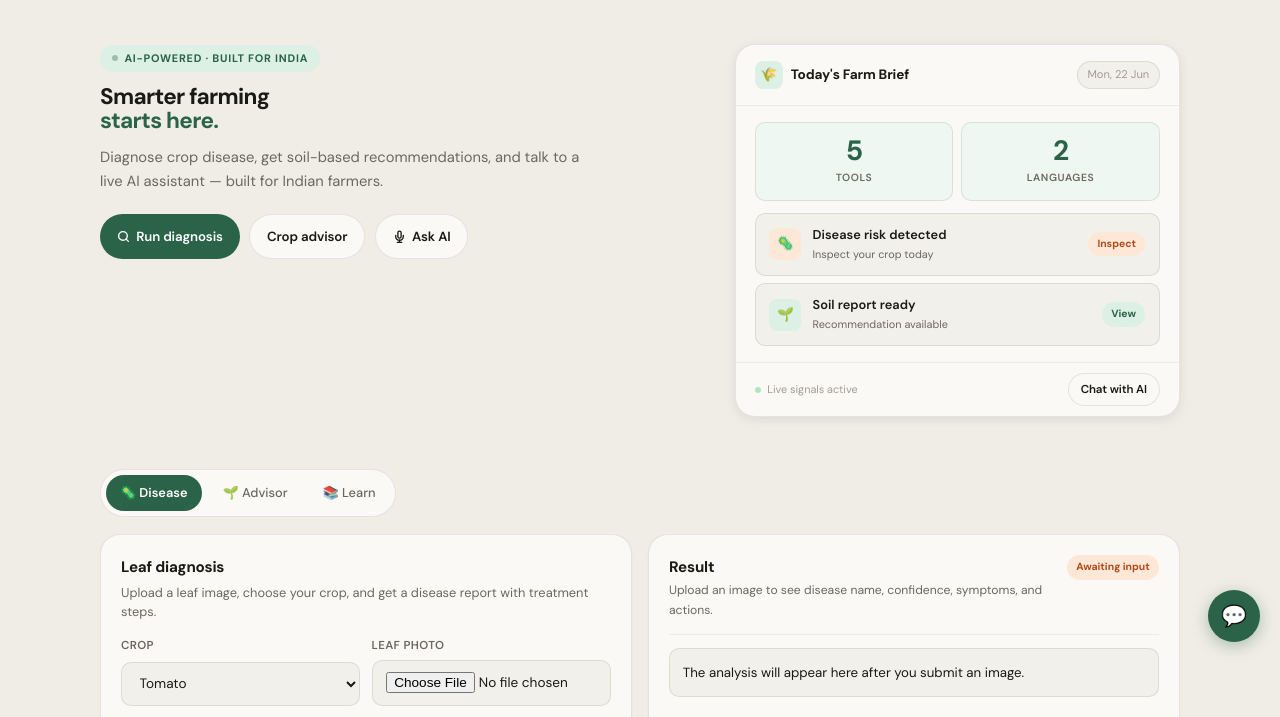
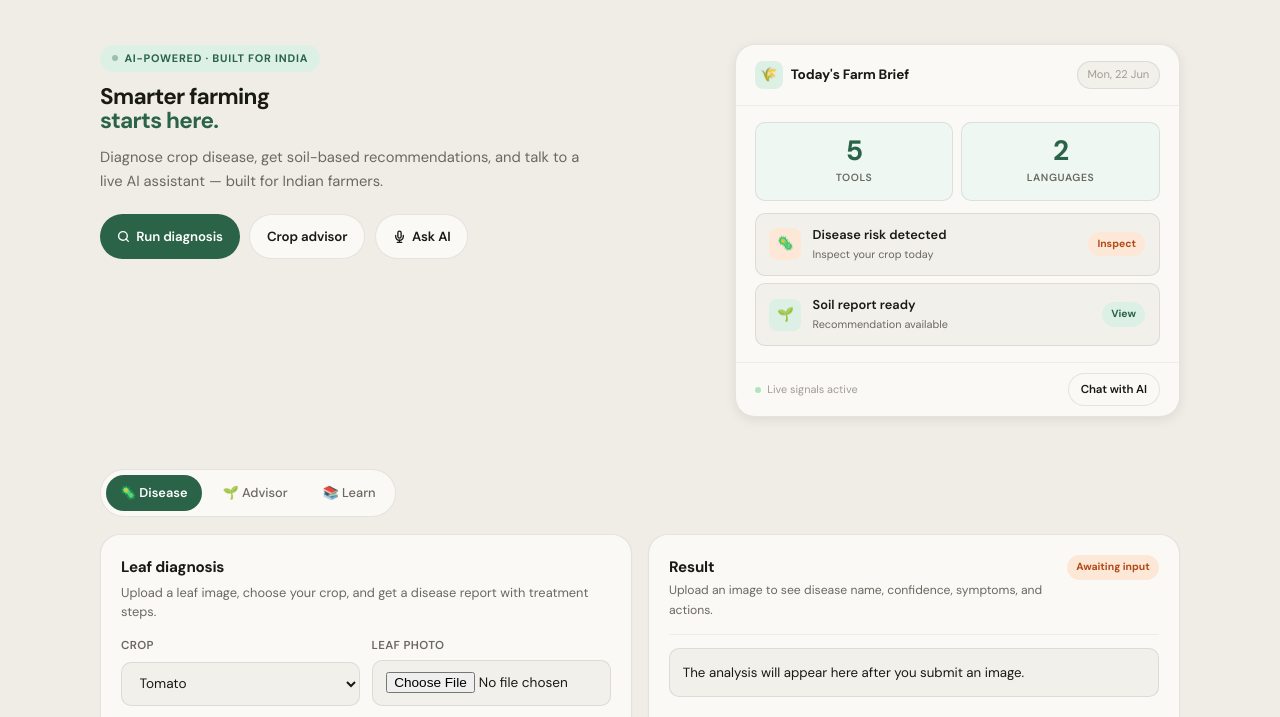
Before and after one commit to DSIPSS/k_ai, a website: page project/public/index.html in a window 1280 px wide. Shown: the part 70-787 px from the top of the page. Drawn offline with nearby package versions, Linux system fonts and the light colour scheme.

Commit message:
Update index.html

```diff
--- a/project/public/index.html
+++ b/project/public/index.html
@@ -412,7 +412,7 @@ textarea.input{min-height:80px;resize:vertical}
 </nav>
 
 <!-- FAB -->
-<button class="fab" id="fabChat" aria-label="Open AI assistant">💬</button>
+<!-- <button class="fab" id="fabChat" aria-label="Open AI assistant">💬</button> -->
 
 <!-- CHAT OVERLAY -->
 <div class="overlay" id="overlay" role="dialog" aria-modal="true" aria-label="AI Farming Assistant">
```
